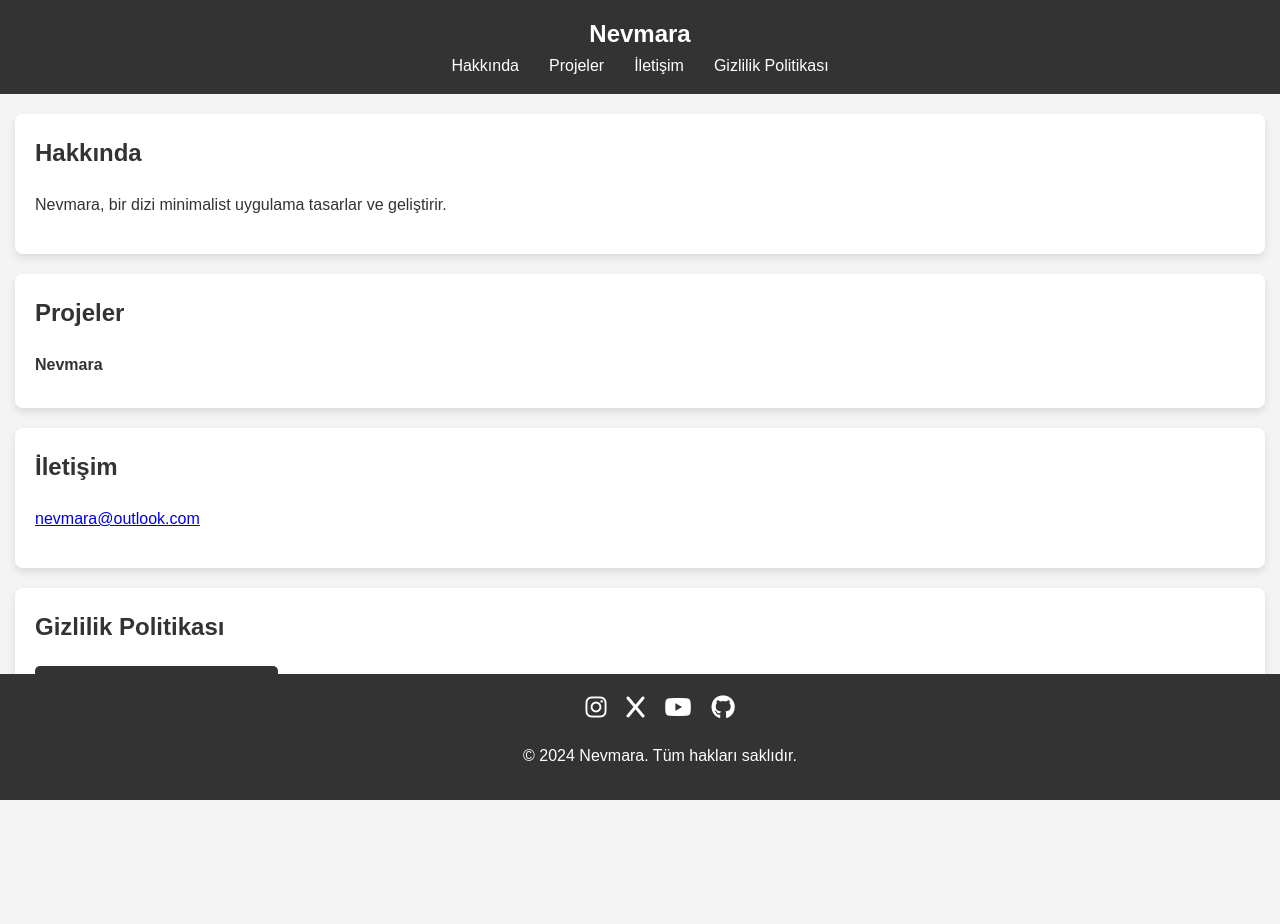
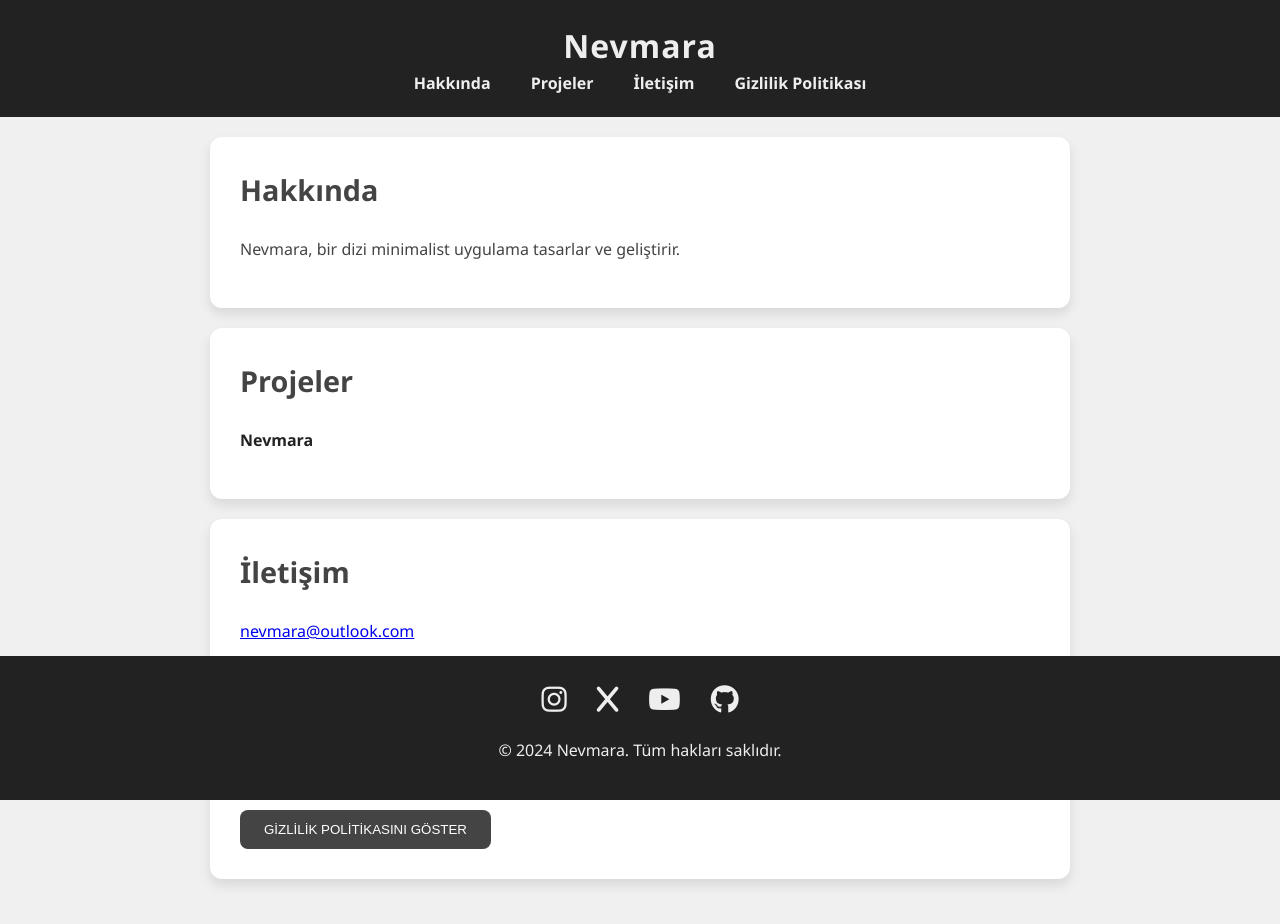
Before and after one commit to erdogandemirtas/erdogandemirtas.github.io, a plain HTML site: page index.html in a window 1280 px wide. Before the commit the page ends 801 px from the top, so only its background shows below. Drawn offline with nearby package versions, Linux system fonts and the light colour scheme.

Commit message:
Update styles.css

```diff
--- a/styles.css
+++ b/styles.css
@@ -1,32 +1,39 @@
 /* Genel Ayarlar */
 body {
-    font-family: 'Arial', sans-serif;
+    font-family: 'Segoe UI', Tahoma, Geneva, Verdana, sans-serif;
     margin: 0;
     padding: 0;
-    color: #333;
+    color: #444;
     line-height: 1.6;
-    background-color: #f4f4f4;
-    padding-bottom: 60px; /* Footer yüksekliği kadar padding ekleyin */
+    background-color: #f0f0f0;
+    padding-bottom: 70px; /* Footer yüksekliği kadar padding ekleyin */
 }
 
 /* Header ve Menü */
 header {
-    background: #333;
-    color: #fff;
-    padding: 15px 20px;
+    background: #222;
+    color: #eee;
+    padding: 20px 0;
     text-align: center;
     position: relative;
 }
 
 header h1 {
     margin: 0;
-    font-size: 1.5em;
+    font-size: 2em;
+    letter-spacing: 1px;
 }
 
 .menu-button {
     display: none;
-    font-size: 1.5em;
+    font-size: 2em;
+    color: #eee;
+    background: none;
+    border: none;
     cursor: pointer;
+    position: absolute;
+    top: 20px;
+    right: 20px;
 }
 
 nav ul {
@@ -35,46 +42,49 @@ nav ul {
     margin: 0;
     display: flex;
     justify-content: center;
+    align-items: center;
 }
 
 nav ul li {
-    margin: 0 15px;
+    margin: 0 20px;
 }
 
 nav ul li a {
-    color: #fff;
+    color: #eee;
     text-decoration: none;
-    font-weight: 500;
+    font-weight: 600;
+    transition: color 0.3s;
 }
 
 nav ul li a:hover {
-    text-decoration: underline;
+    color: #f8f8f8;
 }
 
 /* Ana Bölümler */
 section {
-    padding: 20px;
-    margin: 20px 15px;
+    padding: 30px;
+    margin: 20px auto;
+    max-width: 800px;
     background: #fff;
-    border-radius: 8px;
-    box-shadow: 0 4px 8px rgba(0,0,0,0.1);
+    border-radius: 12px;
+    box-shadow: 0 6px 12px rgba(0,0,0,0.1);
 }
 
 section h2 {
     margin-top: 0;
+    font-size: 1.8em;
 }
 
 /* Footer */
 footer {
-    background: #333;
-    color: #fff;
+    background: #222;
+    color: #eee;
     text-align: center;
-    padding: 15px 20px;
+    padding: 20px 0;
     position: fixed;
     bottom: 0;
     width: 100%;
     left: 0;
-    z-index: 1000;
 }
 
 .social-media {
@@ -84,14 +94,14 @@ footer {
 }
 
 .social-media a {
-    color: #fff;
-    margin: 0 10px;
-    font-size: 1.5em;
+    color: #eee;
+    margin: 0 15px;
+    font-size: 1.8em;
     transition: color 0.3s;
 }
 
 .social-media a:hover {
-    color: #ddd;
+    color: #f8f8f8;
 }
 
 /* Projeler Listesi */
@@ -102,34 +112,37 @@ footer {
 }
 
 #projects ul li {
-    margin: 10px 0;
+    margin: 15px 0;
 }
 
 #projects ul li a {
-    color: #333;
+    color: #222;
     text-decoration: none;
-    font-weight: bold;
+    font-weight: 700;
+    transition: color 0.3s;
 }
 
 #projects ul li a:hover {
-    text-decoration: underline;
+    color: #444;
 }
 
 /* Gizlilik Politikası */
 #privacy-policy {
-    padding: 20px;
-    margin: 20px 15px;
+    padding: 30px;
+    margin: 20px auto;
+    max-width: 800px;
     background: #fff;
-    border-radius: 8px;
-    box-shadow: 0 4px 8px rgba(0,0,0,0.1);
+    border-radius: 12px;
+    box-shadow: 0 6px 12px rgba(0,0,0,0.1);
 }
 
 #privacy-policy h2 {
     margin-top: 0;
+    font-size: 1.8em;
 }
 
 #privacy-content {
-    line-height: 1.6;
+    line-height: 1.8;
 }
 
 /* Duyarlı Tasarım */
@@ -142,8 +155,11 @@ footer {
         display: none;
         flex-direction: column;
         width: 100%;
-        background: #333;
+        background: #222;
         padding: 0;
+        position: absolute;
+        top: 60px;
+        right: 0;
     }
 
     nav ul.active {
@@ -151,7 +167,7 @@ footer {
     }
 
     nav ul li {
-        margin: 10px 0;
+        margin: 15px 0;
         text-align: center;
     }
 
@@ -162,7 +178,7 @@ footer {
 
 @media (max-width: 480px) {
     header h1 {
-        font-size: 1.2em;
+        font-size: 1.5em;
     }
 }
 
@@ -174,13 +190,13 @@ img {
 
 /* Düğmeler */
 button {
-    background-color: #333;
+    background-color: #444;
     color: #fff;
     border: none;
-    padding: 10px 20px;
+    padding: 12px 24px;
     text-transform: uppercase;
     cursor: pointer;
-    border-radius: 5px;
+    border-radius: 8px;
     transition: background-color 0.3s;
 }
 
@@ -190,11 +206,11 @@ button:hover {
 
 a.button-link {
     display: inline-block;
-    background-color: #333;
+    background-color: #444;
     color: #fff;
-    padding: 10px 20px;
+    padding: 12px 24px;
     text-decoration: none;
-    border-radius: 5px;
+    border-radius: 8px;
     transition: background-color 0.3s;
 }
 
```
